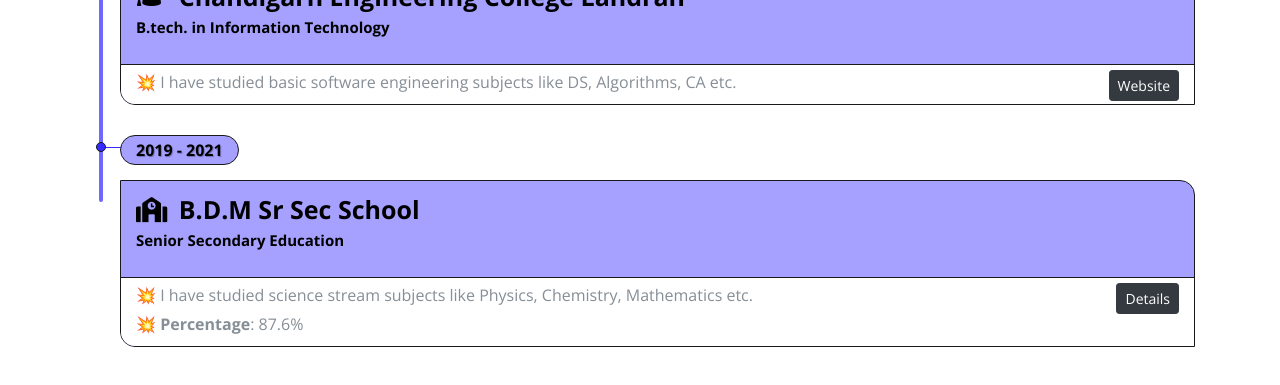
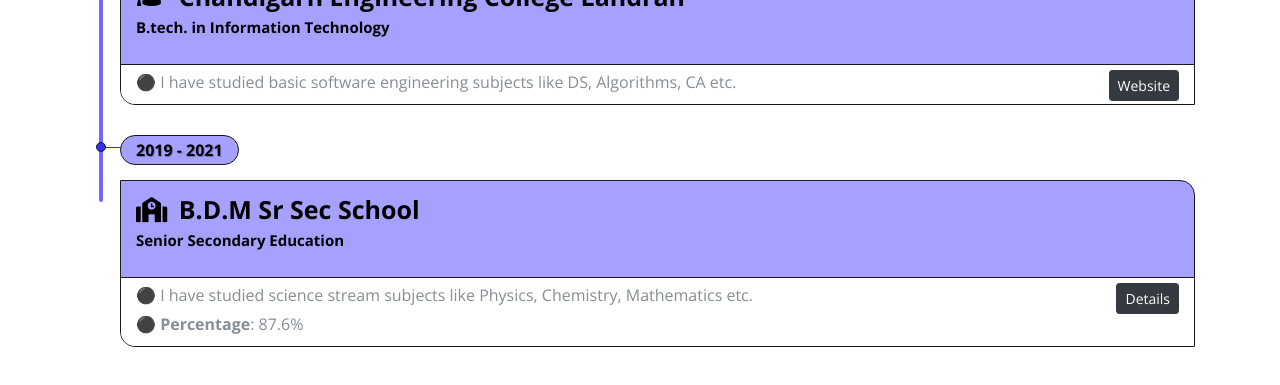
Before and after one commit to KapilDalal1/Portfolio, a plain HTML site: page Education.html in a window 1280 px wide. Shown: the part 381-766 px from the top of the page. Drawn offline with nearby package versions, Linux system fonts and the light colour scheme; a web font is replaced by a local one.

Commit message:
Update Education.html

```diff
--- a/Education.html
+++ b/Education.html
@@ -95,9 +95,9 @@
                                 <div class="box-content">
                                     <a class="btn btn-sm btn-dark float-right" role="button" href="https://www.cgc.edu.in/"
                                        target=_blank style="color: white;">Website</a>
-                                    <div class="box-item">💥 I have studied basic software engineering subjects like DS,
+                                    <div class="box-item">⚫ I have studied basic software engineering subjects like DS,
                                         Algorithms, CA etc.</div>
-                                    <!-- <div class="box-item"><b>💥 CGPA</b>: 7.14/10 </div> -->
+                                    <!-- <div class="box-item"><b>⚫ CGPA</b>: 7.14/10 </div> -->
                                 </div>
                             </div>
                         </div>
@@ -117,9 +117,9 @@
                                 <div class="box-content">
                                     <a class="btn btn-sm btn-dark float-right" role="button"
                                         style="color: white;">Details</a>
-                                    <div class="box-item">💥 I have studied science stream subjects like Physics,
+                                    <div class="box-item">⚫ I have studied science stream subjects like Physics,
                                         Chemistry, Mathematics etc. </div>
-                                    <div class="box-item"><b>💥 Percentage</b>: 87.6%</div>
+                                    <div class="box-item"><b>⚫ Percentage</b>: 87.6%</div>
 
                                 </div>
                             </div>
```
